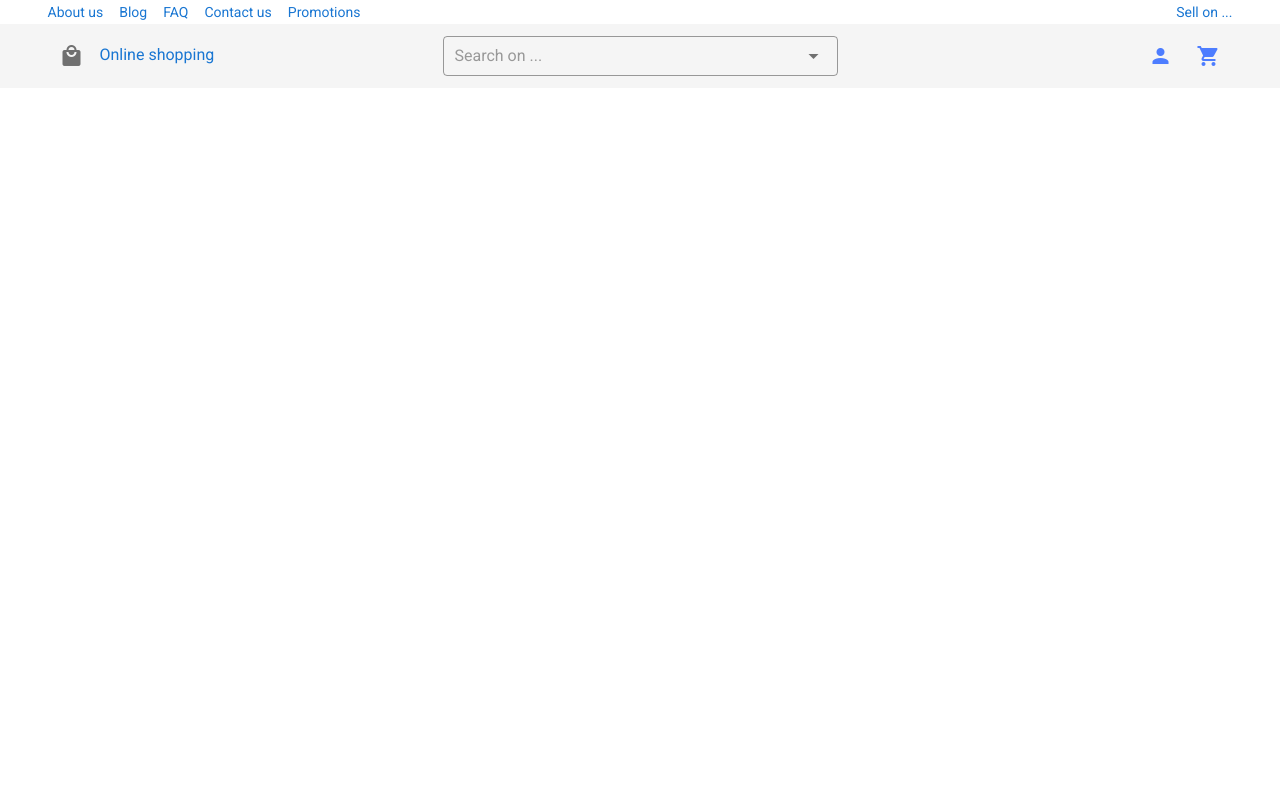
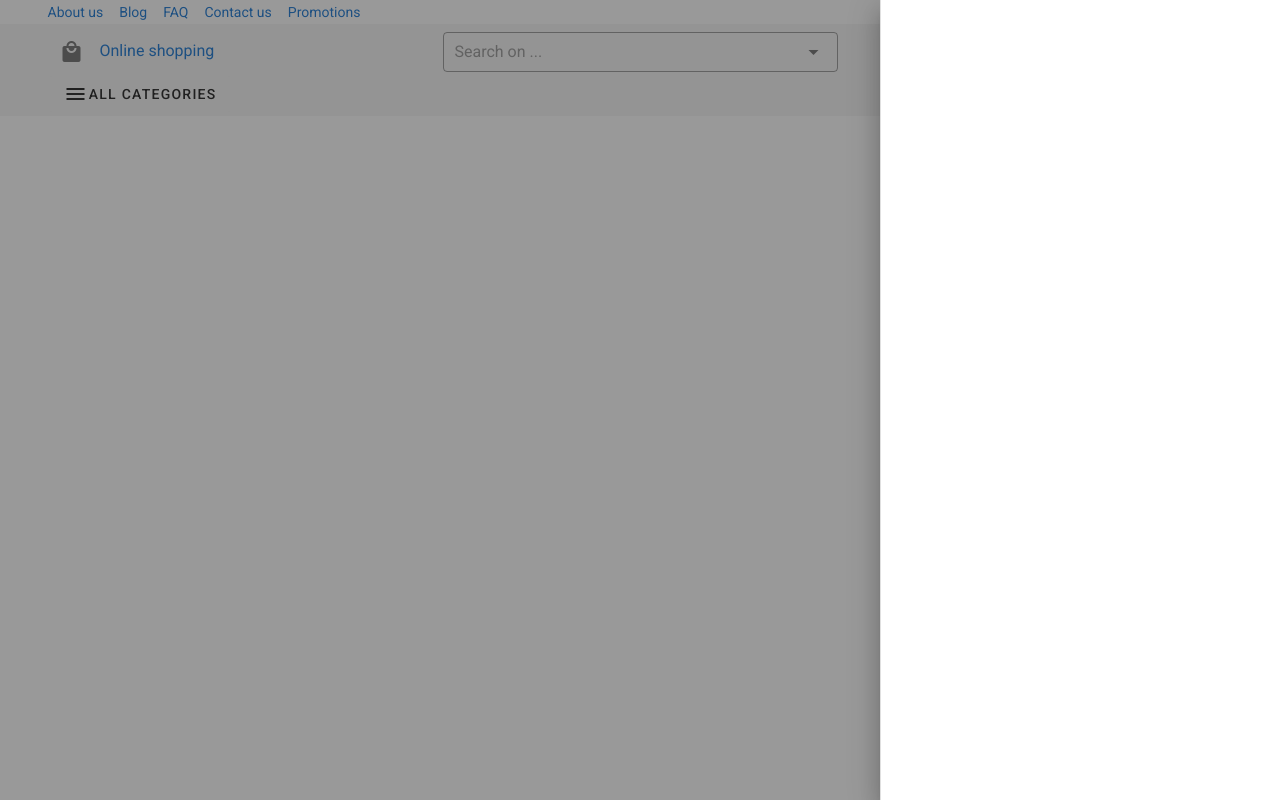
Before and after one commit to GigaVardia/online-marketplace, a Vue app: page / in a window 1280 px wide. Both pictures are taken after a click on the button 1208 px from the left and 56 px from the top of the page. Built offline with nearby package versions, Linux system fonts and the light colour scheme.

Commit message:
added drawers

```diff
--- a/src/components/Common/RegularTooltipButton.vue
+++ b/src/components/Common/RegularTooltipButton.vue
@@ -15,7 +15,7 @@
         :loading="loading"
         :disabled="btnDisabled"
         :to="to"
-        @click="$emit('click')"
+        @click="$emit('click', $event)"
         v-bind="attrs"
         v-on="on"
       >
--- a/src/components/Home/HeaderComponents/AppBarComponent.vue
+++ b/src/components/Home/HeaderComponents/AppBarComponent.vue
@@ -2,6 +2,7 @@
   <v-app-bar
     app
     flat
+    height="auto"
   >
     <v-container class="pa-0">
       <v-row no-gutters class="d-flex align-center">
@@ -41,6 +42,7 @@
           >
           </regular-tooltip-button>
           <regular-tooltip-button
+            @click="$emit('rightDrawer', $event)"
             btn-icon="mdi-cart"
             tooltip="Cart"
             open-delay="400"
@@ -49,16 +51,24 @@
           </regular-tooltip-button>
         </v-col>
       </v-row>
+      <header-menu-component
+        @click="$emit('leftDrawer', $event)"
+      >
+      </header-menu-component>
     </v-container>
   </v-app-bar>
 </template>
 
 <script>
 import RegularTooltipButton from '@/components/Common/RegularTooltipButton'
+import HeaderMenuComponent from '@/components/Home/HeaderComponents/HeaderMenuComponent'
 
 export default {
   name: 'AppBarComponent',
-  components: { RegularTooltipButton }
+  components: {
+    HeaderMenuComponent,
+    RegularTooltipButton
+  }
 }
 </script>
 
--- /dev/null
+++ b/src/components/Home/HeaderComponents/HeaderMenuComponent.vue
@@ -0,0 +1,25 @@
+<template>
+  <v-row no-gutters>
+    <v-col>
+      <v-btn
+        @click="$emit('click', $event)"
+        depressed
+      >
+        <v-icon>
+          mdi-menu
+        </v-icon>
+        All categories
+      </v-btn>
+    </v-col>
+  </v-row>
+</template>
+
+<script>
+export default {
+  name: 'HeaderMenuComponent'
+}
+</script>
+
+<style lang="scss" scoped>
+
+</style>
--- /dev/null
+++ b/src/components/Home/NavigationDrawers/LeftNavigationDrawer.vue
@@ -0,0 +1,30 @@
+<template>
+  <v-navigation-drawer
+    v-model="model"
+    width="400"
+    temporary
+    app
+  >
+  </v-navigation-drawer>
+</template>
+
+<script>
+export default {
+  name: 'LeftNavigationDrawer',
+  props: ['drawer'],
+  computed: {
+    model: {
+      get () {
+        return this.drawer
+      },
+      set (val) {
+        this.$emit('update:drawer', val)
+      }
+    }
+  }
+}
+</script>
+
+<style lang="scss" scoped>
+
+</style>
--- /dev/null
+++ b/src/components/Home/NavigationDrawers/RightNavigationDrawer.vue
@@ -0,0 +1,31 @@
+<template>
+  <v-navigation-drawer
+    v-model="model"
+    width="400"
+    temporary
+    right
+    app
+  >
+  </v-navigation-drawer>
+</template>
+
+<script>
+export default {
+  name: 'RightNavigationDrawer',
+  props: ['drawer'],
+  computed: {
+    model: {
+      get () {
+        return this.drawer
+      },
+      set (val) {
+        this.$emit('update:drawer', val)
+      }
+    }
+  }
+}
+</script>
+
+<style lang="scss" scoped>
+
+</style>
--- a/src/views/HomeView.vue
+++ b/src/views/HomeView.vue
@@ -3,8 +3,17 @@
     <system-bar-component>
     </system-bar-component>
 
-    <app-bar-component>
+    <app-bar-component
+      @leftDrawer="leftDrawer = $event"
+      @rightDrawer="rightDrawer = $event"
+    >
     </app-bar-component>
+
+    <left-navigation-drawer :drawer.sync="leftDrawer">
+    </left-navigation-drawer>
+
+    <right-navigation-drawer :drawer.sync="rightDrawer">
+    </right-navigation-drawer>
 
     <v-main>
       <router-view>
@@ -16,12 +25,20 @@
 <script>
 import SystemBarComponent from '@/components/Home/HeaderComponents/SystemBarComponent'
 import AppBarComponent from '@/components/Home/HeaderComponents/AppBarComponent'
+import LeftNavigationDrawer from '@/components/Home/NavigationDrawers/LeftNavigationDrawer'
+import RightNavigationDrawer from '@/components/Home/NavigationDrawers/RightNavigationDrawer'
 
 export default {
   name: 'HomeView',
   components: {
+    RightNavigationDrawer,
+    LeftNavigationDrawer,
     AppBarComponent,
     SystemBarComponent
-  }
+  },
+  data: () => ({
+    leftDrawer: false,
+    rightDrawer: false
+  })
 }
 </script>
```
